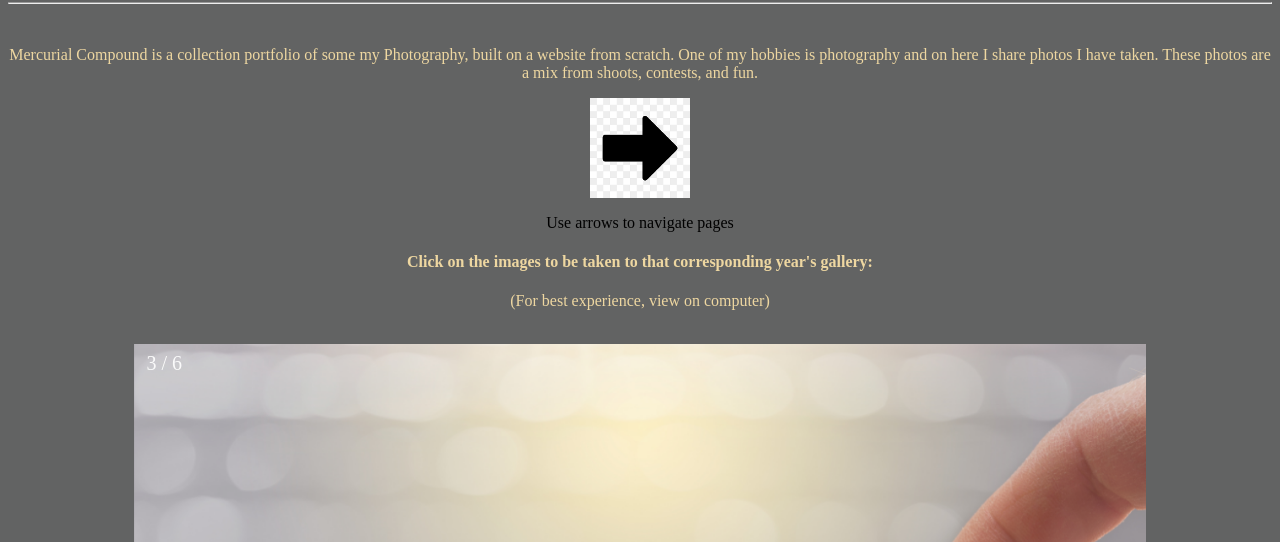
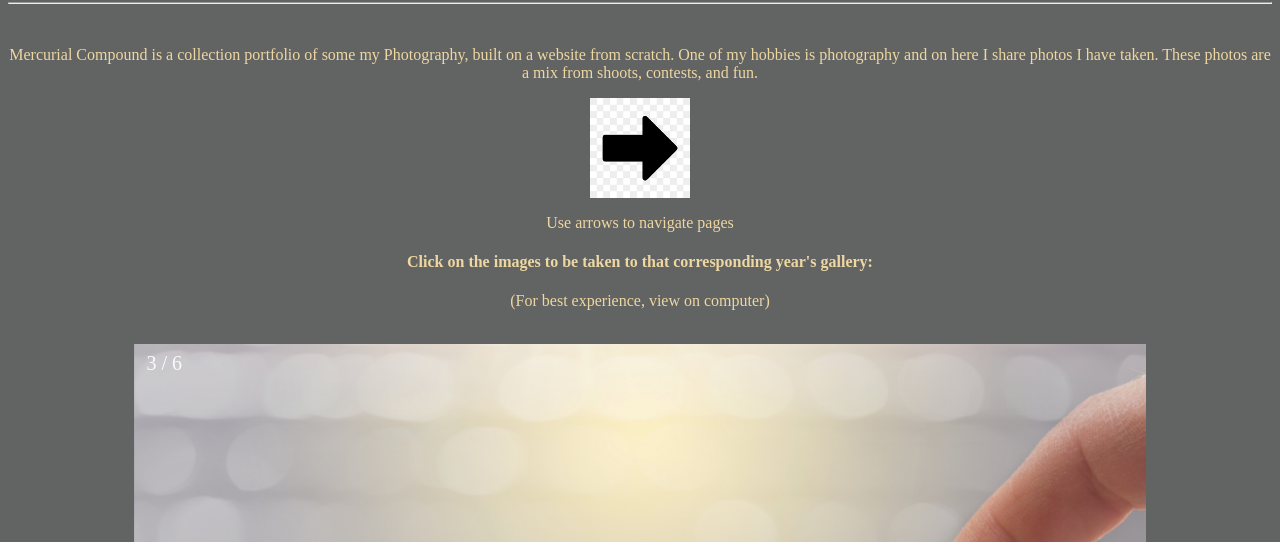
Before and after one commit to wchan05/wchan05.github.io, a plain HTML site: page index.html in a window 1280 px wide. Shown: the part 186-728 px from the top of the page. Drawn offline with Linux system fonts and the light colour scheme.

Commit message:
Update style.css

```diff
--- a/style.css
+++ b/style.css
@@ -4,7 +4,7 @@ body {
 #body2, #body3, #body4, #body5, #body6, #body7{
     background-color: #333333;
 }
-#p1, #h1, #h2, #h3, #h4, #h5, #h6, #h7, #h8 {
+#p1, #h1, #h2, #h3, #h4, #h5, #h6, #h7, #h8, #h9 {
     color:#eed7a1;
 }
 * {
```
